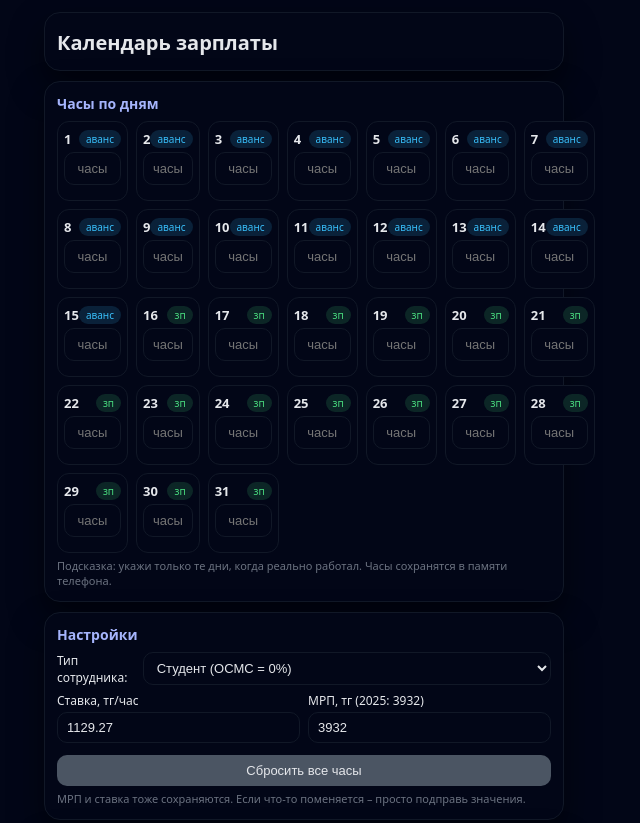
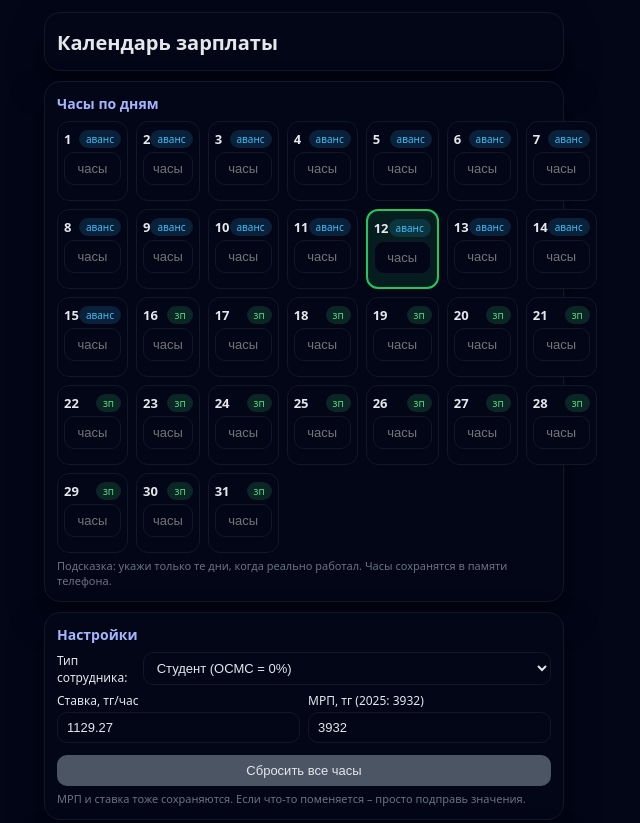
Before and after one commit to KZ-KyodaN/SalaryCalculator, a plain HTML site: page index.html in a window 1280 px wide. Shown: the top 823 px of the page, without its empty margins (336-976 px from the left). Drawn offline with Linux system fonts and the light colour scheme.

Commit message:
Update index.html

```diff
--- a/index.html
+++ b/index.html
@@ -9,6 +9,10 @@
     <meta name="apple-mobile-web-app-title" content="Календарь ЗП">
     <link rel="apple-touch-icon" href="icon.png">
     <style>
+        .day.today {
+          border: 2px solid #22c55e;
+          background: rgba(34, 197, 94, 0.12);
+        }
         :root {
             color-scheme: dark;
             --menuSize: 280px;
@@ -483,9 +487,17 @@
             function buildCalendar() {
               const cal = document.getElementById("calendar");
               cal.innerHTML = "";
+
+              const today = new Date().getDate(); // текущий день месяца
+
               for (let d = 1; d <= DAYS_IN_MONTH; d++) {
                 const wrapper = document.createElement("div");
+
+                if (d === today) {
+                  wrapper.className = "day today";
+                } else {
                   wrapper.className = "day";
+                }
 
             const header = document.createElement("div");
             header.className = "day-header";
```
Lines whose indentation alone changed are shown as unchanged.
